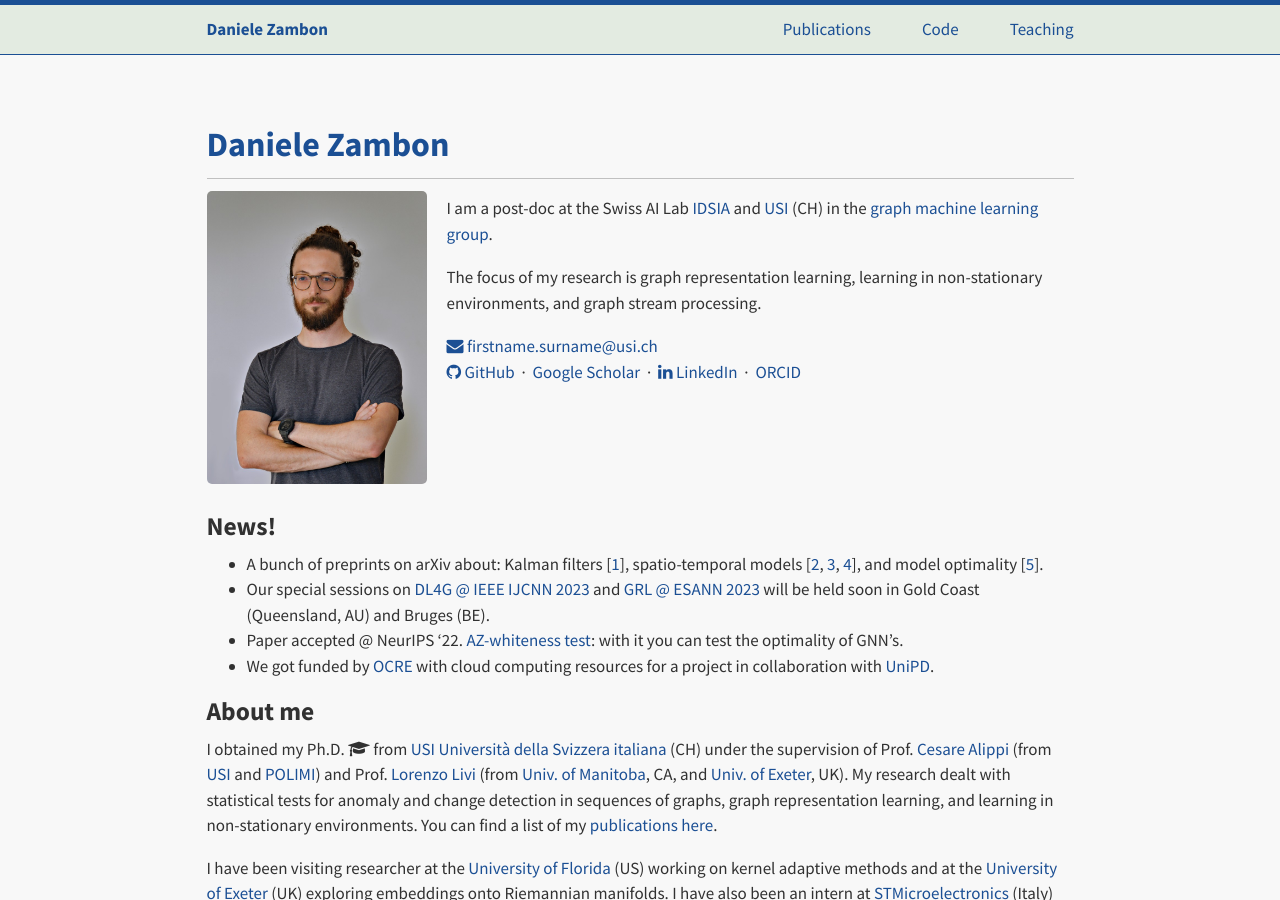
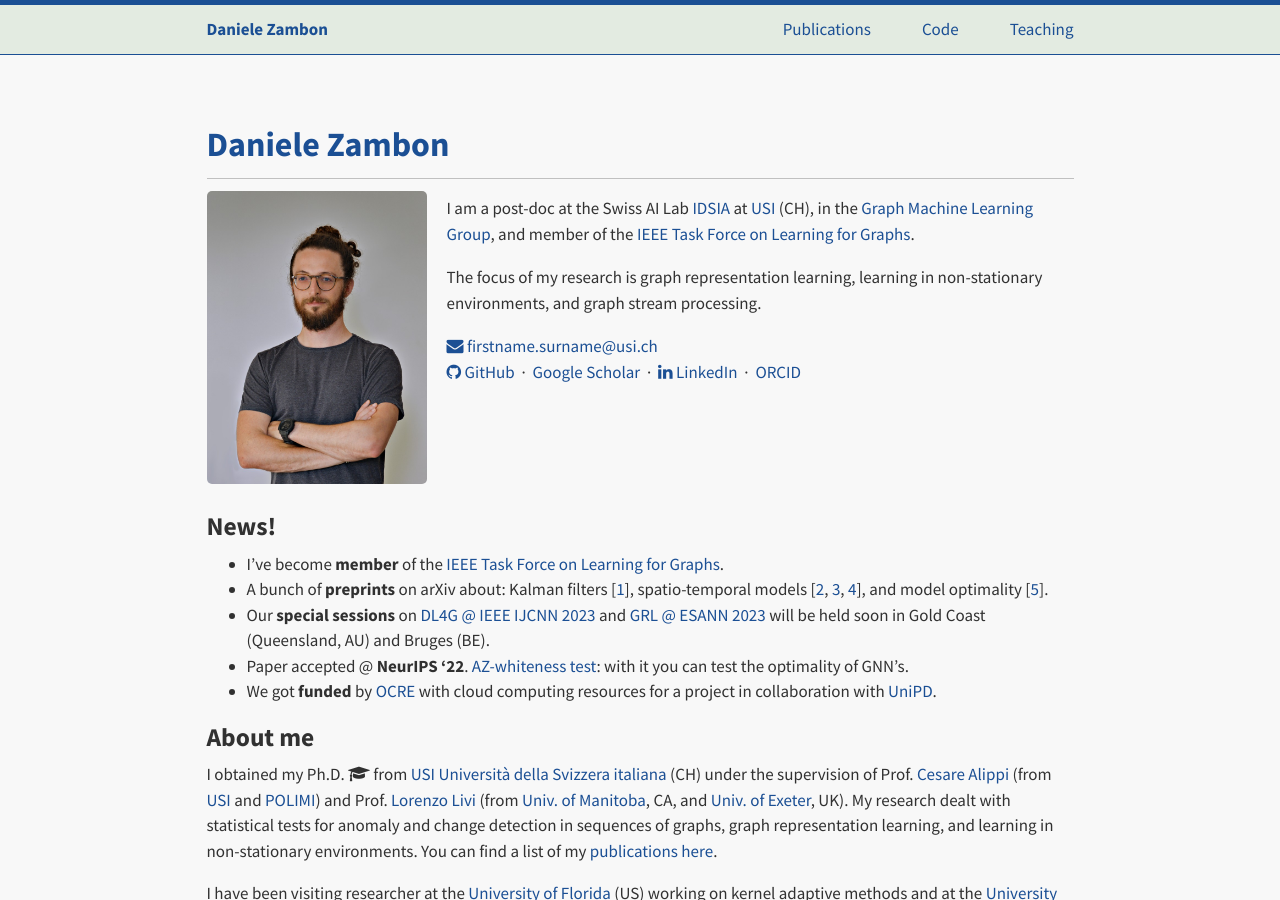
Before and after one commit to dzambon/dzambon.github.io, a Jekyll site: the page built from index.md, in a window 1280 px wide and 900 px high. Built offline with Jekyll 4.4.1, drawn with Linux system fonts in a browser that asks for light colours; a style sheet for code colours, icons or effects is not loaded.

Commit message:
added news

```diff
--- /dev/null
+++ b/_includes/news.md
@@ -0,0 +1,6 @@
+
+* I've become **member** of the [IEEE Task Force on Learning for Graphs](https://www.learning4graphs.org/).
+* A bunch of **preprints** on arXiv about: Kalman filters [[1](#alippi2023graph)], spatio-temporal models [[2](#zambon2023graph), [3](#cini2022sparse), [4](#cini2023taming)], and model optimality [[5](#zambon2023where)].
+* Our **special sessions** on [DL4G @ IEEE IJCNN 2023](https://2023.ijcnn.org/paper-submission/special-sessions#session-4-37) and [GRL @ ESANN 2023](https://www.esann.org/special-sessions#session4) will be held soon in Gold Coast (Queensland, AU) and Bruges (BE).
+* Paper accepted @ **NeurIPS '22**. [AZ-whiteness test](#zambon2022aztest): with it you can test the optimality of GNN's.
+* We got **funded** by [OCRE](https://www.ocre-project.eu/news-insights/news/ocre-awards-cloud-adoption-funding-15-exciting-research-projects?utm_source=linkedin.com&utm_medium=social&utm_campaign=15-projects-funded) with cloud computing resources for a project in collaboration with [UniPD](https://www.unipd.it/).
--- a/index.md
+++ b/index.md
@@ -7,7 +7,7 @@ title: Home
 <div class="profile-container">
   <img src="{{ site.baseurl }}/images/zambon_d.jpg" class="profile-floated"/>
   <p class="profile-text">
-    I am a post-doc at the Swiss AI Lab <a href="https://idsia.ch">IDSIA</a> and <a href="https://usi.ch">USI</a> (CH) in the <a href="https://gmlg.ch">graph machine learning group</a>.
+    I am a post-doc at the Swiss AI Lab <a href="https://idsia.ch">IDSIA</a> at <a href="https://usi.ch">USI</a> (CH), in the <a href="https://gmlg.ch">Graph Machine Learning Group</a>, and member of the <a href="https://www.learning4graphs.org">IEEE Task Force on Learning for Graphs</a>.
   </p>
   <p class="profile-text">
     The focus of my research is graph representation learning, learning in non-stationary environments, and graph stream processing.
@@ -26,12 +26,11 @@ title: Home
   <div class="profile-clear"></div>
 </div>
 
+
 ## News!
 
-* A bunch of preprints on arXiv about: Kalman filters [[1](#alippi2023graph)], spatio-temporal models [[2](#zambon2023graph), [3](#cini2022sparse), [4](#cini2023taming)], and model optimality [[5](#zambon2023where)].
-* Our special sessions on [DL4G @ IEEE IJCNN 2023](https://2023.ijcnn.org/paper-submission/special-sessions#session-4-37) and [GRL @ ESANN 2023](https://www.esann.org/special-sessions#session4) will be held soon in Gold Coast (Queensland, AU) and Bruges (BE).
-* Paper accepted @ NeurIPS '22. [AZ-whiteness test](#zambon2022aztest): with it you can test the optimality of GNN's.
-* We got funded by [OCRE](https://www.ocre-project.eu/news-insights/news/ocre-awards-cloud-adoption-funding-15-exciting-research-projects?utm_source=linkedin.com&utm_medium=social&utm_campaign=15-projects-funded) with cloud computing resources for a project in collaboration with [UniPD](https://www.unipd.it/).
+{% include news.md %}
+
 
 
 ## About me
```
